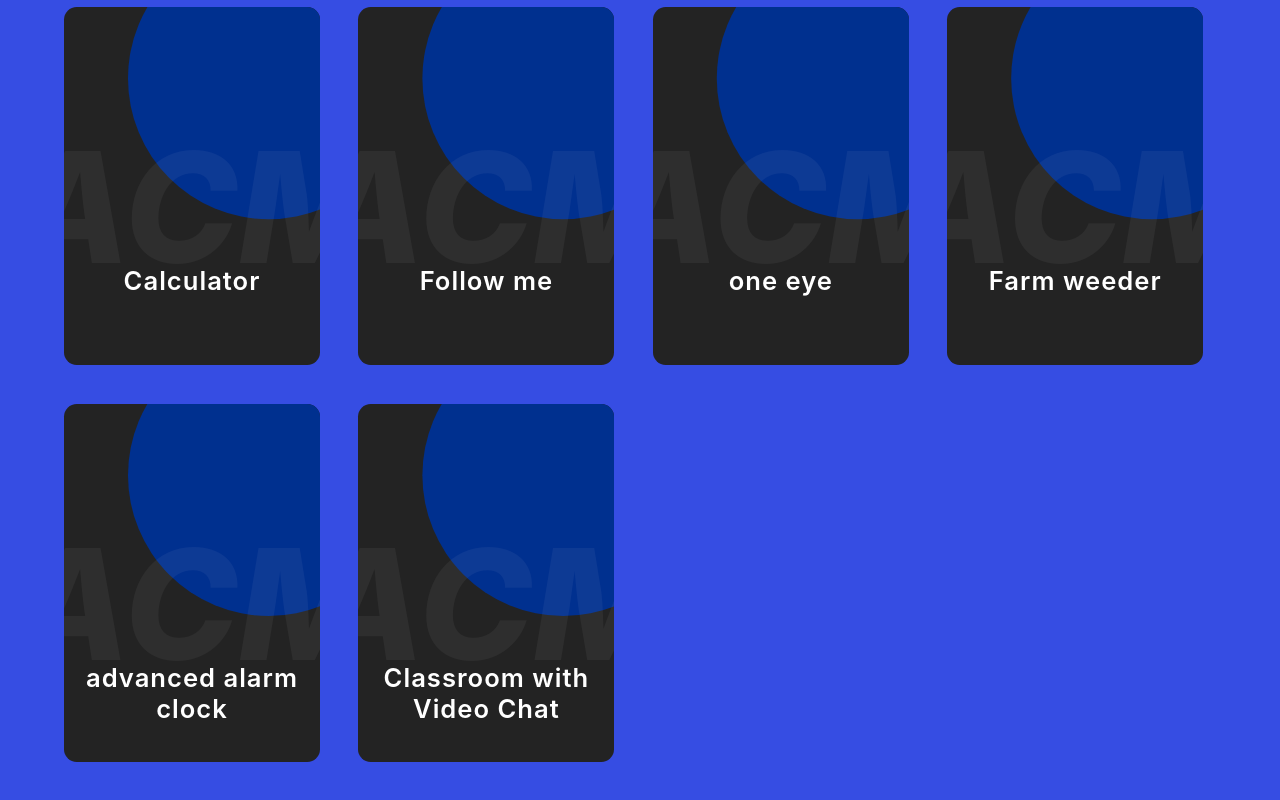
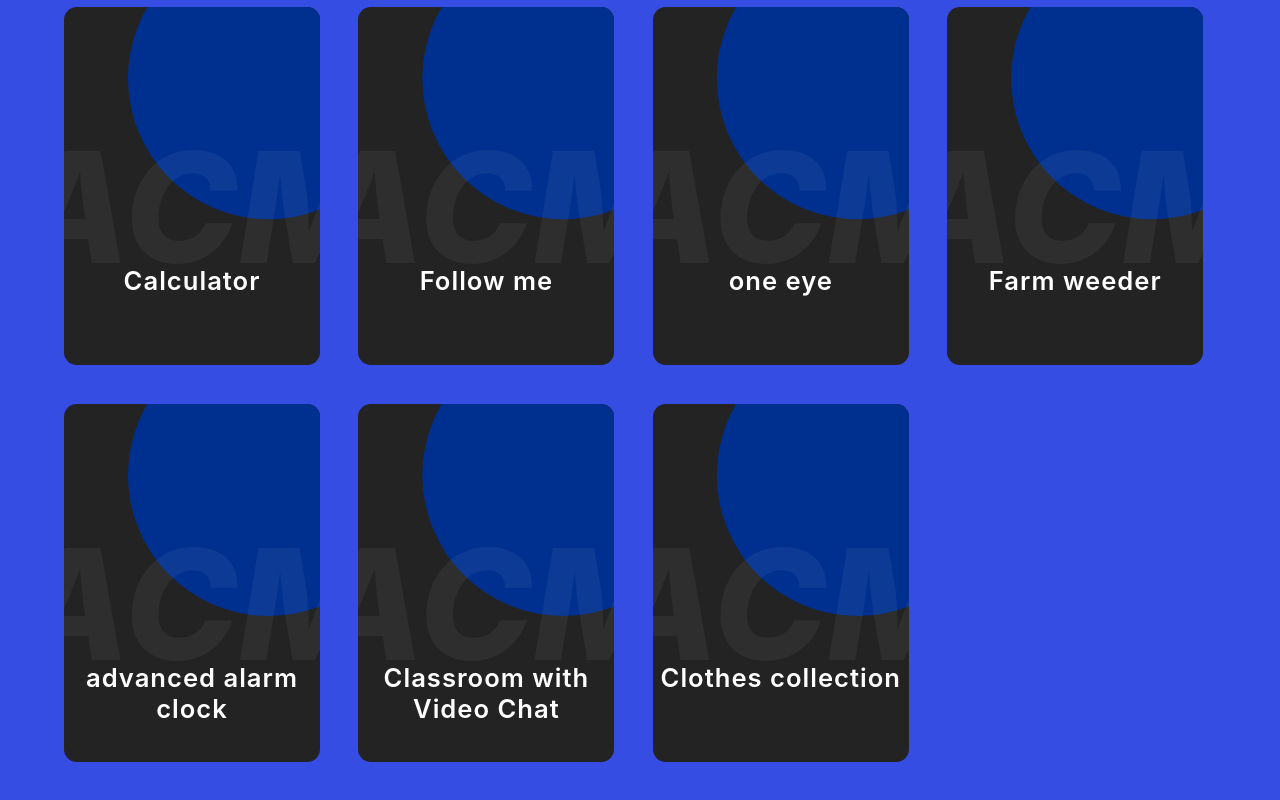
Before and after one commit to ACM-JUIT/Project-Ideas, a React (Create React App) app: page / in a window 1280 px wide. Shown: the part 2738-3538 px from the top of the page. Built offline with nearby package versions, Linux system fonts and the light colour scheme.

Commit message:
Added clothes collection project idea

```diff
--- a/src/data.js
+++ b/src/data.js
@@ -118,5 +118,9 @@ export const projectsData = [
    {
     projectName: "Classroom with Video Chat",
     techStack:"React for frontend. And Node.JS, Express.JS, and MongoDB for backend."
+   },
+   {
+      projectName: "Clothes collection",
+    techStack:"Flutter. An AI based flutter application that suggests clothes as per user reference."
    }
 ];
```
